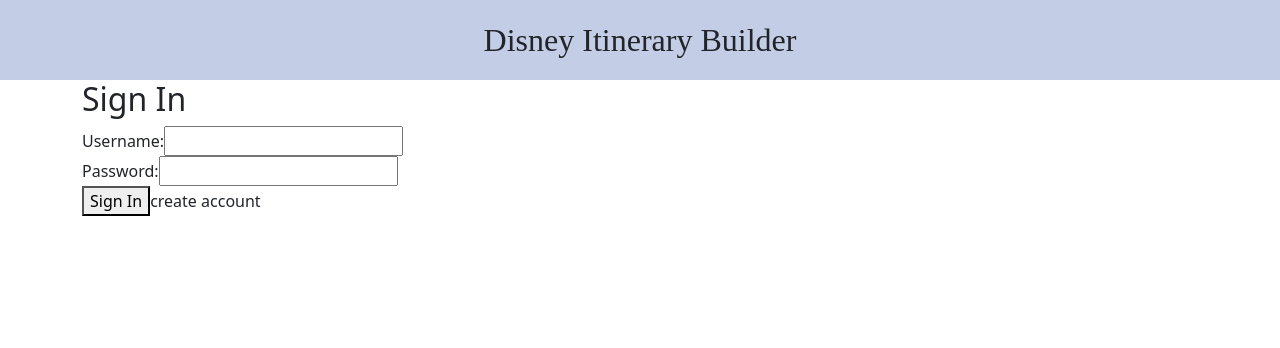
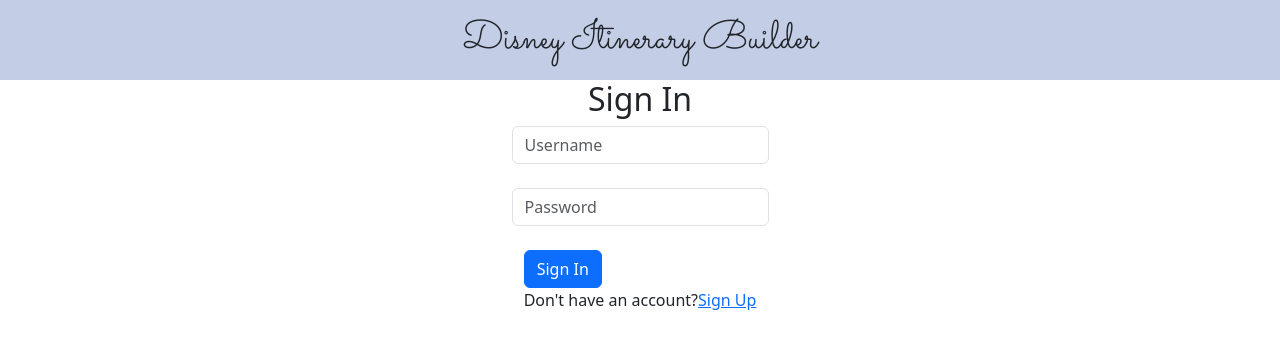
Before and after one commit to cindy-le91/Disney-Itinerary-Builder, a React (Create React App) app in the folder client/: page /sign-in in a window 1280 px wide. Shown: the top 348 px of the page. Built offline with nearby package versions, Linux system fonts and the light colour scheme; no server answers.

Commit message:
updated css

```diff
--- a/client/public/index.html
+++ b/client/public/index.html
@@ -12,7 +12,7 @@
     <link rel="preconnect" href="https://fonts.googleapis.com" />
     <link rel="preconnect" href="https://fonts.gstatic.com" crossorigin />
     <link
-      href="https://fonts.googleapis.com/css2?family=Chakra+Petch:wght@400;600&family=Open+Sans:wght@400;600&display=swap"
+      href="https://fonts.googleapis.com/css2?family=Sacramento&display=swap"
       rel="stylesheet" />
     <!--
       manifest.json provides metadata used when your web app is installed on a
--- a/client/src/App.css
+++ b/client/src/App.css
@@ -32,6 +32,7 @@
   from {
     transform: rotate(0deg);
   }
+
   to {
     transform: rotate(360deg);
   }
--- a/client/src/Header.js
+++ b/client/src/Header.js
@@ -7,7 +7,7 @@
   useEffect(() => {
     function checkForLoggedInUser() {
       if (!sessionStorage.getItem('token')) {
-        navigate('/sign-in');
+        // navigate('/sign-in');
       }
     }
 
@@ -24,7 +24,7 @@
         alignItems: 'center',
         display: 'flex',
         fontFamily: 'Sacramento',
-        fontSize: '32px',
+        fontSize: '40px',
       }}>
       Disney Itinerary Builder
     </div>
--- a/client/src/Home.js
+++ b/client/src/Home.js
@@ -1,8 +1,7 @@
+import { useNavigate } from 'react-router-dom';
 
-export default function Home () {
-  return (
-      <div>
-        Home
-      </div>
-  )
+export default function Home() {
+  const navigate = useNavigate();
+
+  return <div>Home</div>;
 }
--- a/client/src/SignIn.js
+++ b/client/src/SignIn.js
@@ -33,32 +33,39 @@
   };
 
   return (
-    <div>
+    <div
+      style={{
+        display: 'flex',
+        flexDirection: 'column',
+        alignItems: 'center',
+      }}>
       <h2>Sign In</h2>
       <form onSubmit={(e) => e.preventDefault()}>
-        <label>
-          Username:
         <input
+          placeholder="Username"
           type="text"
+          class="form-control"
           value={username}
           onChange={(e) => setUsername(e.target.value)}
         />
-        </label>
         <br />
-        <label>
-          Password:
         <input
+          placeholder="Password"
           type="password"
+          class="form-control"
           value={password}
           onChange={(e) => setPassword(e.target.value)}
         />
-        </label>
         <br />
-        <button type="submit" onClick={handleSignIn}>
+      </form>
+      <div>
+        <button type="submit" class="btn btn-primary" onClick={handleSignIn}>
           Sign In
         </button>
-        <a>create account</a>
-      </form>
+        <div>
+          Don't have an account?<a href="/sign-up">Sign Up</a>
+        </div>
+      </div>
     </div>
   );
 }
--- a/client/src/SignUp.js
+++ b/client/src/SignUp.js
@@ -5,7 +5,6 @@
   const [username, setUsername] = useState('');
   const [password, setPassword] = useState('');
   const navigate = useNavigate();
-
 
   const handleSignUp = async () => {
     try {
@@ -23,7 +22,6 @@
 
       // Handle successful sign-in, e.g., set token in local storage, update state, etc.
       navigate('/sign-in');
-
     } catch (error) {
       // Handle error during sign-in
       console.error('Error signing in:', error);
@@ -31,31 +29,35 @@
   };
 
   return (
-    <div>
-      <h2>Sign Up</h2>
+    <div
+      style={{
+        display: 'flex',
+        flexDirection: 'column',
+        alignItems: 'center',
+      }}>
+      <h2>Register</h2>
       <form onSubmit={(e) => e.preventDefault()}>
-        <label>
-          Username:
         <input
+          placeholder="Username"
           type="text"
+          class="form-control"
           value={username}
           onChange={(e) => setUsername(e.target.value)}
         />
-        </label>
         <br />
-        <label>
-          Password:
+
         <input
+          placeholder="Password"
           type="password"
+          class="form-control"
           value={password}
           onChange={(e) => setPassword(e.target.value)}
         />
-        </label>
         <br />
-        <button type="submit" onClick={handleSignUp}>
+      </form>
+      <button type="submit" class="btn btn-primary" onClick={handleSignUp}>
         Sign Up
       </button>
-      </form>
     </div>
   );
 }
```
Lines whose indentation alone changed are shown as unchanged.
